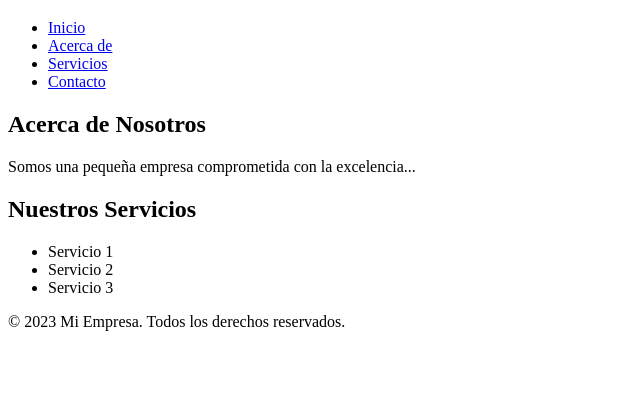
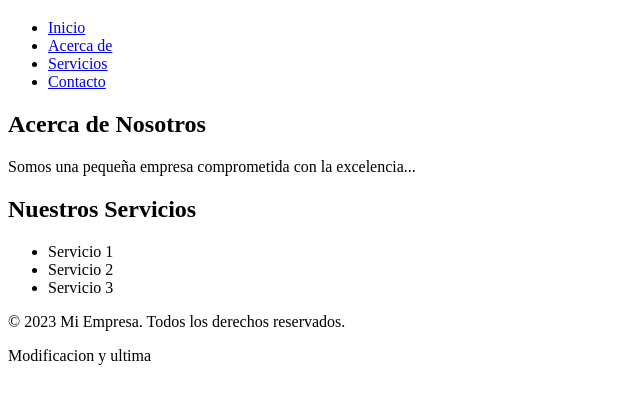
Before and after one commit to Juan-andres39/repo-claudia, a plain HTML site: page index.html in a window 1280 px wide. Shown: the part 61-464 px from the top of the page, without its empty margins (0-640 px from the left). Drawn offline with Linux system fonts and the light colour scheme.

Commit message:
Update index.html
agregando cambio al final

```diff
--- a/index.html
+++ b/index.html
@@ -34,5 +34,6 @@
         <footer>
             <p>&copy; 2023 Mi Empresa. Todos los derechos reservados.</p>
         </footer>
+        <p>Modificacion y ultima</p>
     </body>
 </html>
```
